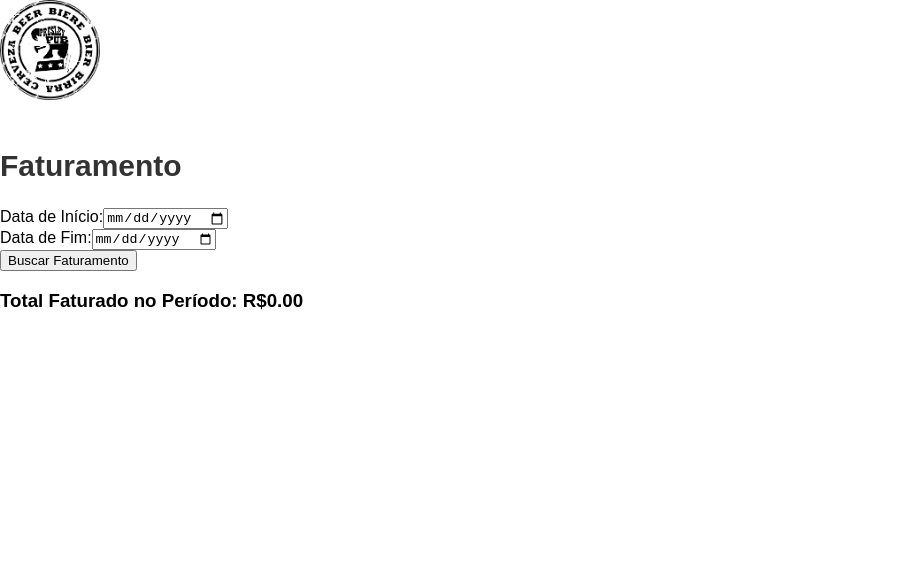
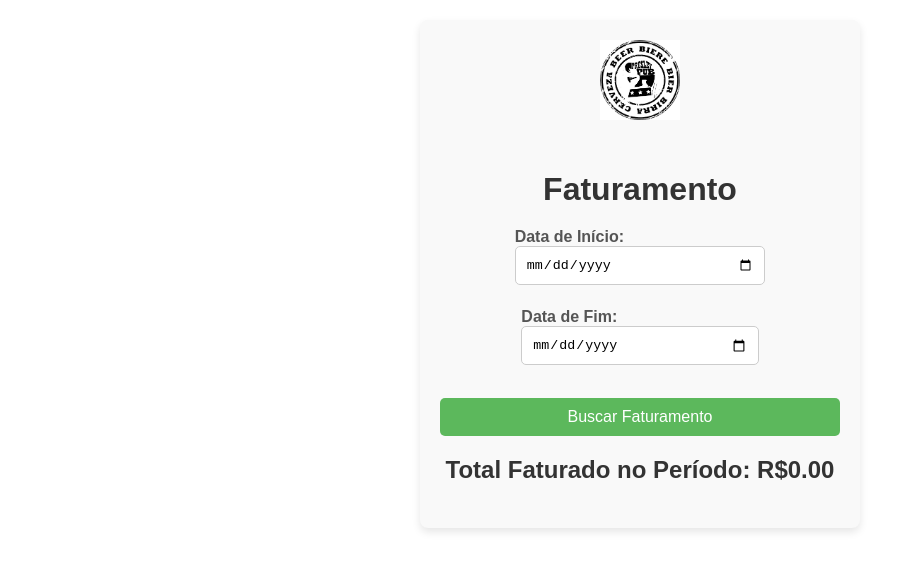
Before and after one commit to BrunooSanttana/BJ-Tech-Dine, a React (Create React App) app: page /faturamento in a window 1280 px wide. Shown: the top 570 px of the page, without its empty margins (0-922 px from the left). Built offline with nearby package versions, Linux system fonts and the light colour scheme.

Commit message:
[feat] css and js for faturamento page

```diff
--- /dev/null
+++ b/src/pages/Faturamento.css
@@ -0,0 +1,75 @@
+/* Estilos principais para a página de faturamento */
+.faturamento-container {
+    display: flex;
+    flex-direction: column;
+    align-items: center; /* Centraliza o conteúdo */
+    background-color: #f9f9f9; /* Fundo leve */
+    padding: 20px;
+    border-radius: 8px;
+    box-shadow: 0 4px 8px rgba(0, 0, 0, 0.1); /* Sombra suave */
+    max-width: 400px;
+    margin: 20px auto;
+}
+
+/* Logo como link */
+.faturamento-logo {
+    cursor: pointer;
+    width: 80px; /* Tamanho ajustado */
+    margin-bottom: 20px;
+}
+
+/* Título */
+.faturamento-title {
+    font-size: 2rem;
+    color: #333;
+    margin-bottom: 20px;
+    text-align: center;
+}
+
+/* Estilos dos rótulos e inputs */
+.faturamento-label {
+    font-weight: bold;
+    display: block;
+    margin-bottom: 8px;
+    color: #555;
+}
+
+input[type="date"] {
+    width: 100%;
+    padding: 10px;
+    margin-bottom: 15px;
+    border: 1px solid #ccc;
+    border-radius: 5px;
+    box-sizing: border-box;
+}
+
+input[type="date"]:focus {
+    border-color: #66afe9;
+    outline: none;
+}
+
+/* Botão */
+.faturamento-button {
+    background-color: #5cb85c;
+    color: white;
+    border: none;
+    padding: 10px 20px;
+    border-radius: 5px;
+    cursor: pointer;
+    font-size: 16px;
+    margin-top: 10px;
+    width: 100%;
+}
+
+.faturamento-button:hover {
+    background-color: #4cae4c;
+}
+
+/* Texto do total faturado */
+.faturamento-total {
+    font-size: 1.5rem;
+    color: #333;
+    margin-top: 20px;
+    font-weight: bold;
+    text-align: center;
+}
--- a/src/pages/Faturamento.js
+++ b/src/pages/Faturamento.js
@@ -1,47 +1,38 @@
 import React, { useState } from 'react';
-import { Link } from 'react-router-dom'; // Importando Link
+import { Link } from 'react-router-dom';
 import logo from '../images/presleylogo.png';
-
+import './Faturamento.css'; // Importa o CSS
 
 const Faturamento = () => {
-  const [startDate, setStartDate] = useState(''); // Data de início
-  const [endDate, setEndDate] = useState(''); // Data de fim
-  const [totalAmount, setTotalAmount] = useState(0); // Total das vendas
+  const [startDate, setStartDate] = useState('');
+  const [endDate, setEndDate] = useState('');
+  const [totalAmount, setTotalAmount] = useState(0);
 
-  // Função para buscar o faturamento com base no período selecionado
   const fetchFaturamento = async () => {
     if (!startDate || !endDate) {
       alert('Por favor, selecione o período.');
       return;
     }
-
     try {
       const response = await fetch(`http://localhost:5000/faturamento?startDate=${startDate}&endDate=${endDate}`);
-      if (!response.ok) {
-        throw new Error('Erro na rede: ' + response.statusText);
-      }
+      if (!response.ok) throw new Error('Erro na rede: ' + response.statusText);
       const data = await response.json();
-
-      // Defina apenas o total retornado
       setTotalAmount(data.total);
-
-      console.log('Faturamento encontrado:', data); // Para depuração
     } catch (error) {
       console.error('Erro ao buscar faturamento:', error);
     }
   };
 
   return (
-    <div>
-      {/* Logo como link para o Menu */}
+    <div className="faturamento-container">
       <Link to="/Menu">
-        <img src={logo} alt="Logo"  style={{ cursor: 'pointer', width: '100px', marginBottom: '20px' }} />
+        <img src={logo} alt="Logo" className="faturamento-logo" />
       </Link>
 
-      <h2>Faturamento</h2>
+      <h2 className="faturamento-title">Faturamento</h2>
 
       <div>
-        <label>
+        <label className="faturamento-label">
           Data de Início:
           <input
             type="date"
@@ -52,7 +43,7 @@ const Faturamento = () => {
       </div>
 
       <div>
-        <label>
+        <label className="faturamento-label">
           Data de Fim:
           <input
             type="date"
@@ -62,9 +53,9 @@ const Faturamento = () => {
         </label>
       </div>
 
-      <button onClick={fetchFaturamento}>Buscar Faturamento</button>
+      <button onClick={fetchFaturamento} className="faturamento-button">Buscar Faturamento</button>
 
-      <h3>Total Faturado no Período: R${totalAmount.toFixed(2)}</h3>
+      <h3 className="faturamento-total">Total Faturado no Período: R${totalAmount.toFixed(2)}</h3>
     </div>
   );
 };
```
